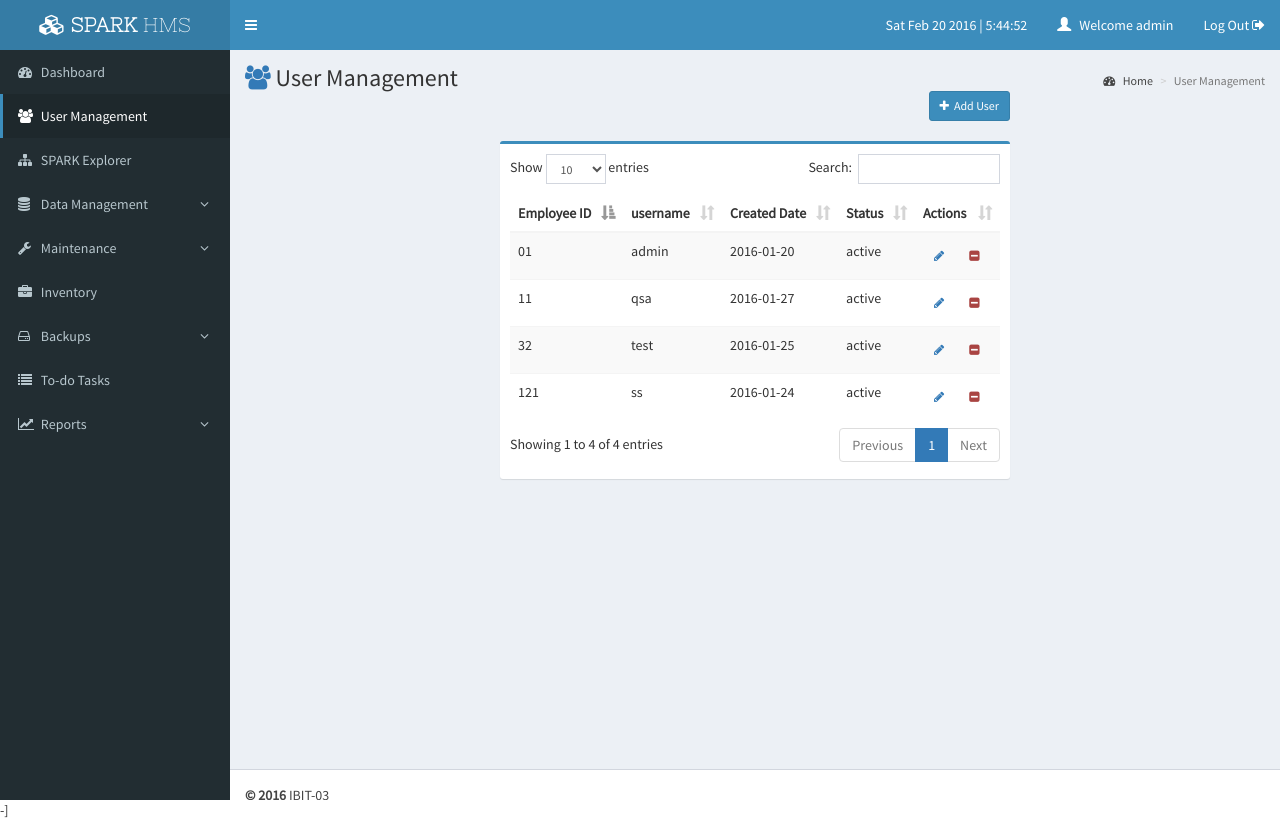
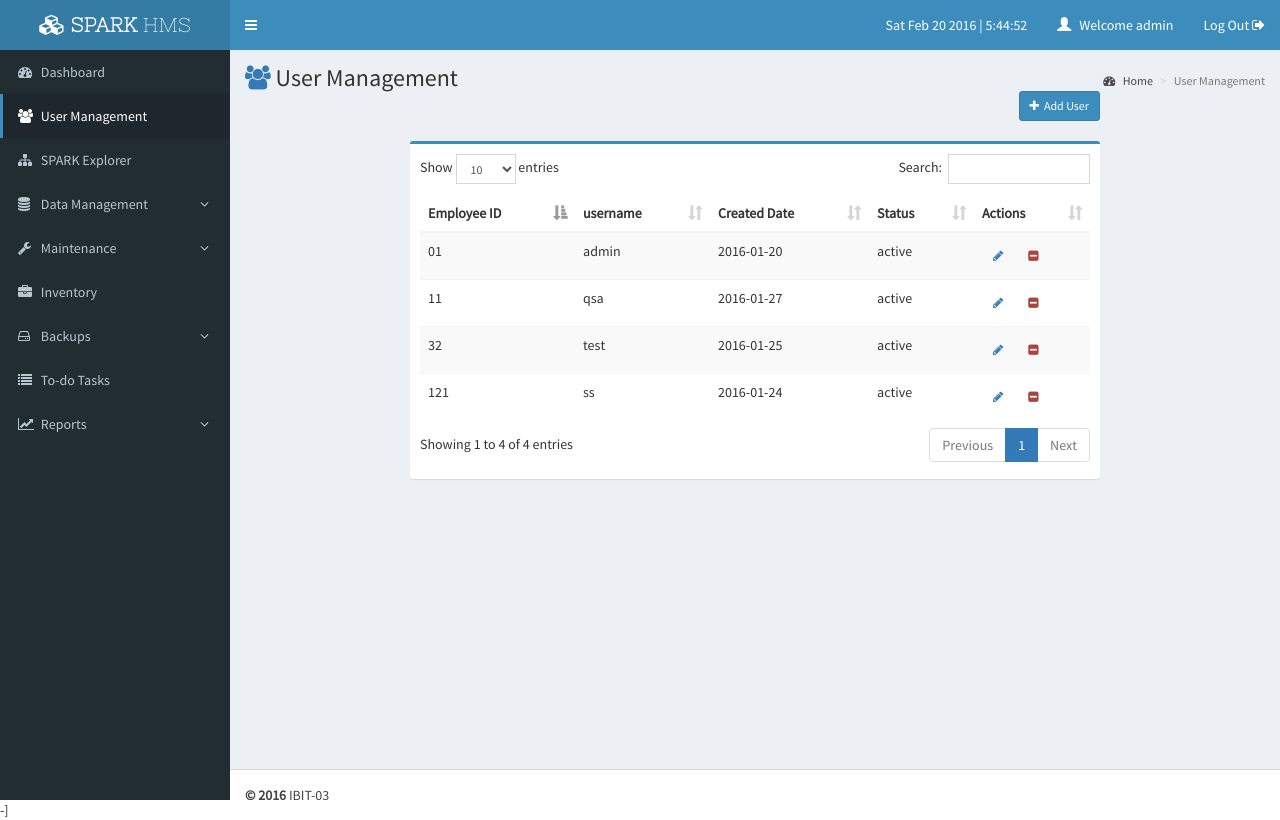
Before and after one commit to PrasithL/SPARK, a CodeIgniter app: page /database/index.php/User_Management in a window 1280 px wide. Run offline with CodeIgniter, Linux system fonts and the light colour scheme; a user stored in the database is signed in; data comes from the database, SQL or seed files in the repository; some libraries are stand-ins or nearby versions.

Commit message:
Increased the width of the user list table in User Management screen.

```diff
--- a/application/views/user_management_view.php
+++ b/application/views/user_management_view.php
@@ -13,7 +13,7 @@
 
 <!-- User creation form toggle button -->
 <div class="row">
-	<div id="form_toggle" class="col-md-5 col-md-offset-4">
+	<div id="form_toggle" class="col-md-5 col-md-offset-5">
 		<button type="button" class="btn btn-primary btn-sm pull-right" onclick="show_form()">
 			<i class="fa fa-plus"></i>&nbsp; Add User
 		</button>
@@ -192,7 +192,7 @@
 <div class="space-10"></div>
 
 <div class="row">
-	<div id="table_box" class="col-md-6 col-md-offset-3">
+	<div id="table_box" class="col-md-8 col-md-offset-2">
 		<div class="box box-primary">
 			<div class="box-body">
 				<table id="table" class="table table-striped table-hover table-borderedx ">
```
